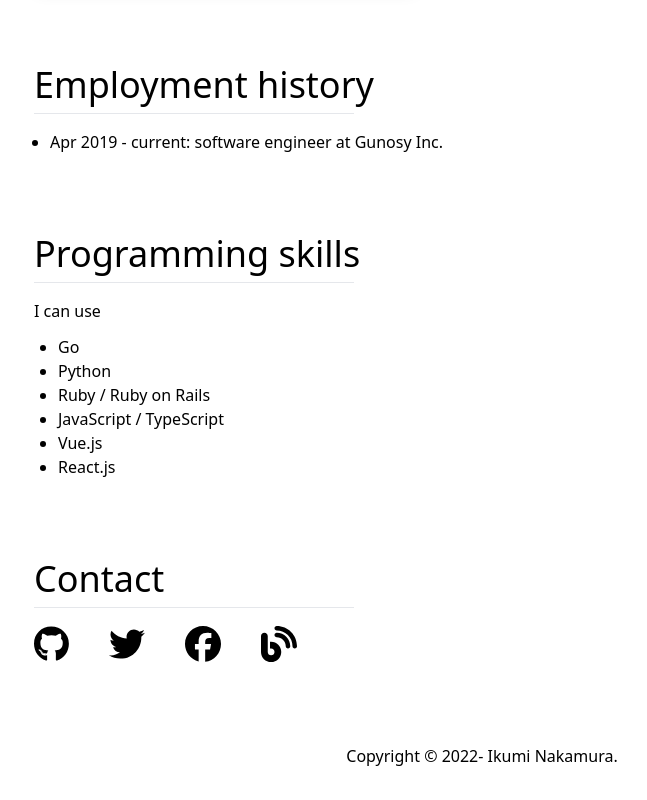
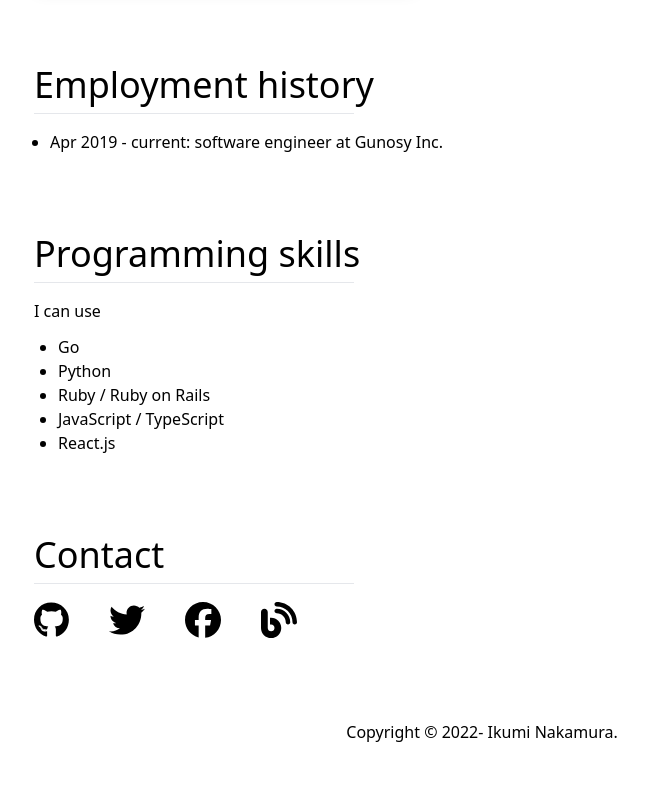
Before and after one commit to johnmanjiro13/johnmanji.ro, a Next.js app: page / in a window 1280 px wide. Shown: the part 976-1776 px from the top of the page, without its empty margins (158-805 px from the left). After the commit the page ends 1752 px from the top, so only its background shows below. Built offline with nearby package versions, Linux system fonts and the light colour scheme.

Commit message:
fix: Remove vue.js from skills

```diff
--- a/pages/index.tsx
+++ b/pages/index.tsx
@@ -79,7 +79,6 @@ const Index: React.FC = () => {
             <li>Python</li>
             <li>Ruby / Ruby on Rails</li>
             <li>JavaScript / TypeScript</li>
-            <li>Vue.js</li>
             <li>React.js</li>
           </ul>
         </TitledSecton>
```
Also changed, not shown: 2 other files (tests, documents, lock files or other folders).
